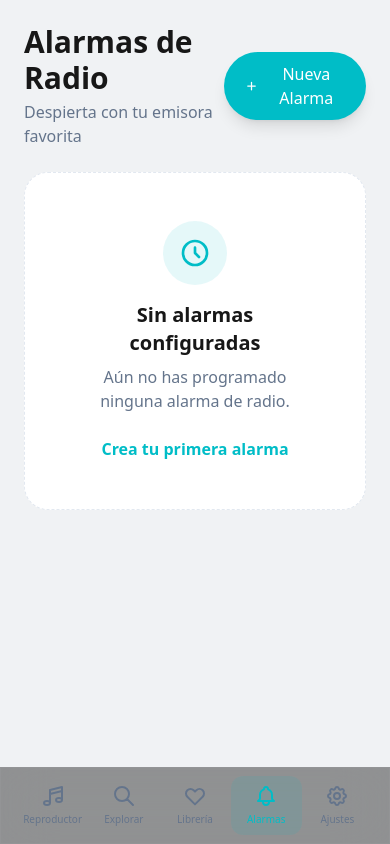
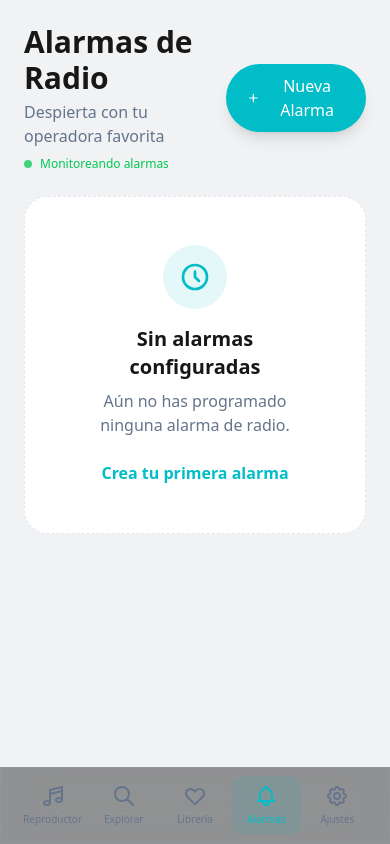
Before and after one commit to Dario775/Radio-app-prueba, a Next.js app: page /alarms in a window 390 px wide. Built offline with nearby package versions, Linux system fonts and the light colour scheme.

Commit message:
fix: improve alarm reliability and add mobile warning
- Add better error handling for alarm parsing
- Add indicator showing alarms are being monitored
- Add warning banner explaining app must stay open on mobile

```diff
--- a/src/app/alarms/page.tsx
+++ b/src/app/alarms/page.tsx
@@ -90,12 +90,16 @@ export default function AlarmsPage() {
     };
 
     return (
-        <div className="min-h-screen bg-[var(--background)] pb-32">
+<div className="min-h-screen bg-[var(--background)] pb-32">
             <header className="p-6">
                 <div className="max-w-4xl mx-auto flex items-center justify-between">
                     <div>
                         <h1 className="text-3xl font-bold gradient-text">Alarmas de Radio</h1>
-                        <p className="text-[var(--text-muted)] mt-1">Despierta con tu emisora favorita</p>
+                        <p className="text-[var(--text-muted)] mt-1">Despierta con tu operadora favorita</p>
+                        <div className="flex items-center gap-2 mt-2">
+                            <div className="w-2 h-2 rounded-full bg-green-500 animate-pulse"></div>
+                            <span className="text-xs text-green-500">Monitoreando alarmas</span>
+                        </div>
                     </div>
                     <button
                         onClick={openCreate}
@@ -108,6 +112,23 @@ export default function AlarmsPage() {
                     </button>
                 </div>
             </header>
+
+            {/* Warning about mobile usage */}
+            {alarms.length > 0 && (
+                <div className="max-w-4xl mx-auto px-6 mb-4">
+                    <div className="bg-amber-500/10 border border-amber-500/30 rounded-2xl p-4">
+                        <div className="flex items-start gap-3">
+                            <svg className="w-5 h-5 text-amber-500 flex-shrink-0 mt-0.5" fill="none" stroke="currentColor" viewBox="0 0 24 24">
+                                <path strokeLinecap="round" strokeLinejoin="round" strokeWidth={2} d="M12 9v2m0 4h.01m-6.938 4h13.856c1.54 0 2.502-1.667 1.732-3L13.732 4c-.77-1.333-2.694-1.333-3.464 0L3.34 16c-.77 1.333.192 3 1.732 3z" />
+                            </svg>
+                            <div>
+                                <p className="text-sm font-bold text-amber-500">Importante para móviles</p>
+                                <p className="text-xs text-amber-400/80 mt-1">Mantén la app abierta o en segundo plano (no la cierres completamente) para que la alarma funcione.</p>
+                            </div>
+                        </div>
+                    </div>
+                </div>
+            )}
 
             <main className="max-w-4xl mx-auto px-6">
                 {/* Alarms List */}
--- a/src/context/AudioContext.tsx
+++ b/src/context/AudioContext.tsx
@@ -582,8 +582,15 @@ export function AudioProvider({ children }: { children: React.ReactNode }) {
             const stored = localStorage.getItem('radio_alarms');
             if (!stored) return;
 
-            const alarms: Array<RadioAlarm> = JSON.parse(stored);
-            console.log('Checking alarms:', alarms, 'Current time:', currentTime, 'Day:', currentDay);
+            let alarms: RadioAlarm[] = [];
+            try {
+                alarms = JSON.parse(stored);
+            } catch (e) {
+                console.error('Failed to parse alarms:', e);
+                return;
+            }
+
+            if (alarms.length === 0) return;
 
             const activeAlarm = alarms.find(a =>
                 a.enabled &&
```
